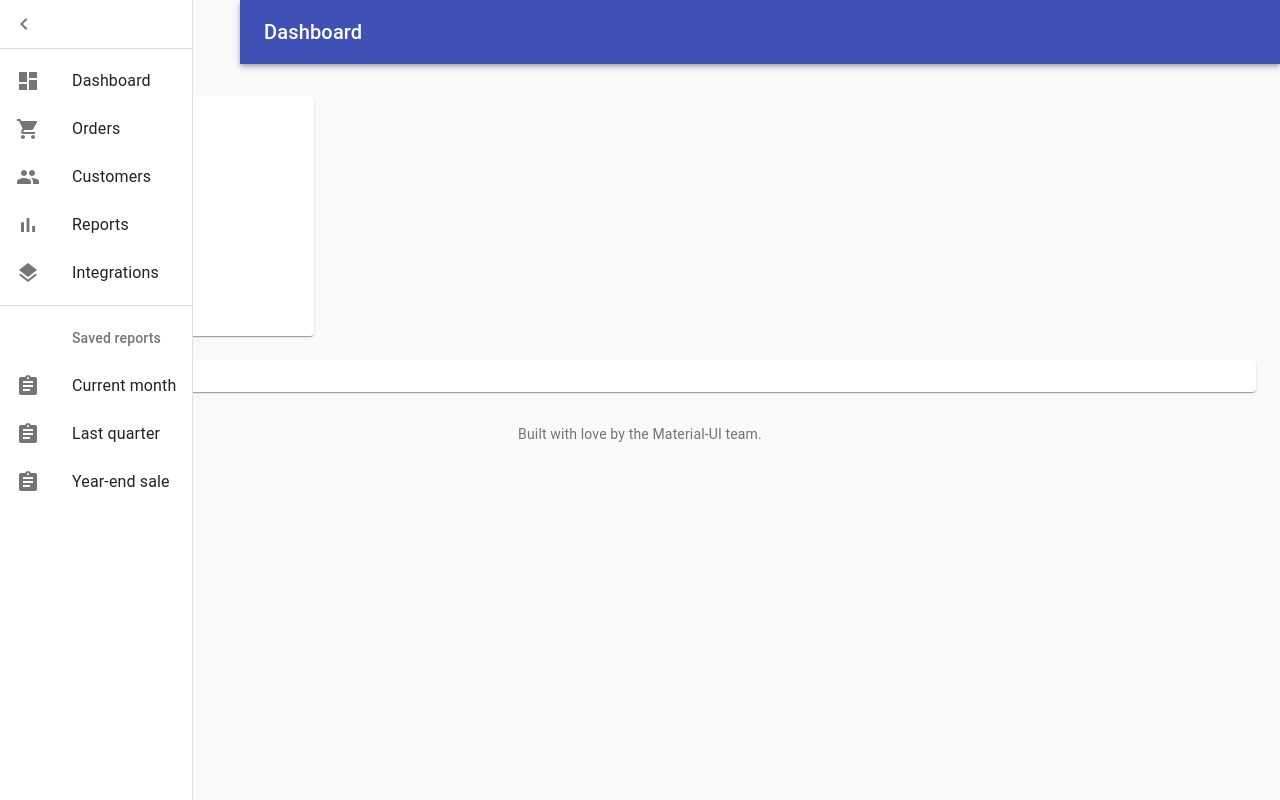
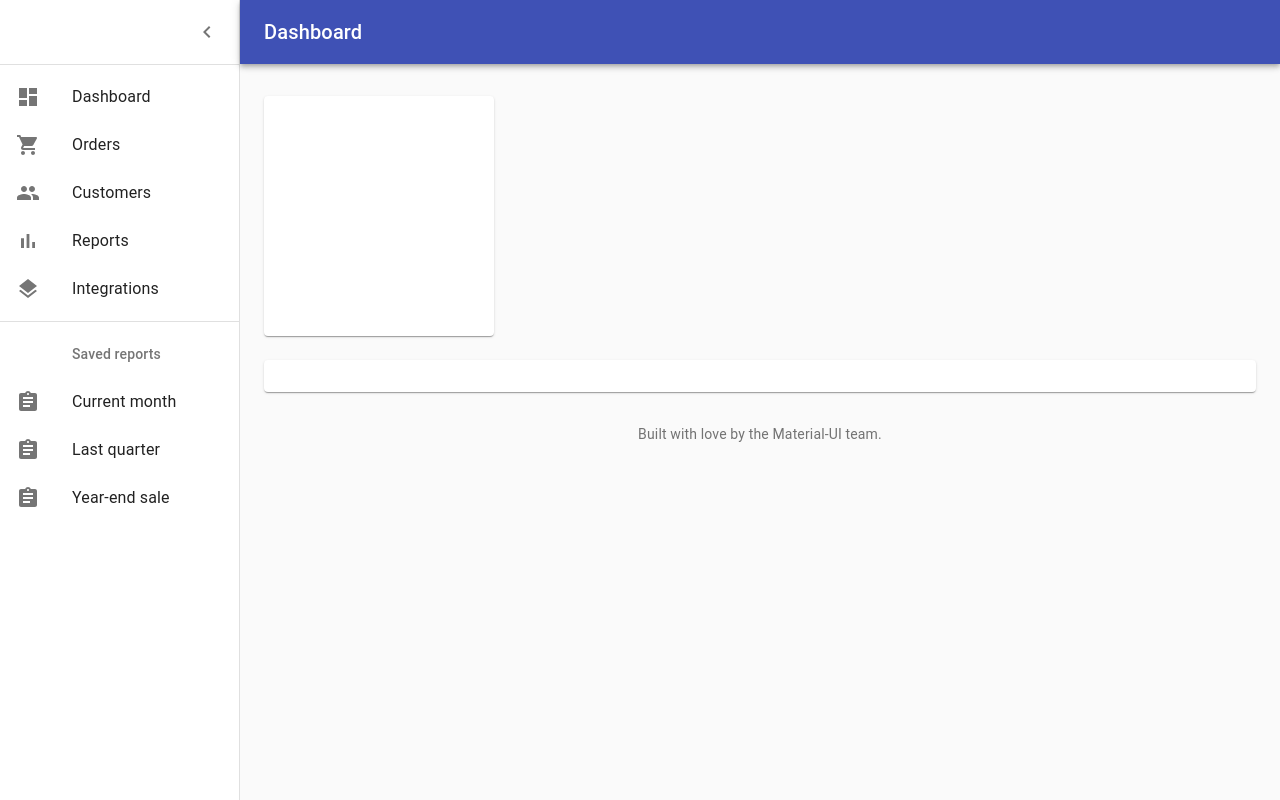
Before and after one commit to oparamo/courier, a React (Create React App) app: page / in a window 1280 px wide. Built offline with nearby package versions, Linux system fonts and the light colour scheme.

Commit message:
Fix explorer drawer css.

```diff
--- a/src/app/components/explorer/styles.js
+++ b/src/app/components/explorer/styles.js
@@ -3,32 +3,32 @@ import { makeStyles } from '@material-ui/core/styles';
 const drawerWidth = 240;
 
 const styles = makeStyles(theme => ({
-  toolbar: {
-    paddingRight: 24 // keep right padding when drawer closed
+  toolbarIcon: {
+    display: 'flex',
+    alignItems: 'center',
+    justifyContent: 'flex-end',
+    padding: '0 8px',
+    ...theme.mixins.toolbar,
   },
-  appBar: {
-    zIndex: theme.zIndex.drawer + 1,
-    transition: theme.transitions.create(['width', 'margin'], {
-      easing: theme.transitions.easing.sharp,
-      duration: theme.transitions.duration.leavingScreen
-    })
-  },
-  appBarShift: {
-    marginLeft: drawerWidth,
-    width: `calc(100% - ${drawerWidth}px)`,
-    transition: theme.transitions.create(['width', 'margin'], {
+  drawerPaper: {
+    position: 'relative',
+    whiteSpace: 'nowrap',
+    width: drawerWidth,
+    transition: theme.transitions.create('width', {
       easing: theme.transitions.easing.sharp,
       duration: theme.transitions.duration.enteringScreen
     })
   },
-  menuButton: {
-    marginRight: 36
-  },
-  menuButtonHidden: {
-    display: 'none'
-  },
-  title: {
-    flexGrow: 1
+  drawerPaperClose: {
+    overflowX: 'hidden',
+    transition: theme.transitions.create('width', {
+      easing: theme.transitions.easing.sharp,
+      duration: theme.transitions.duration.leavingScreen
+    }),
+    width: theme.spacing(7),
+    [theme.breakpoints.up('sm')]: {
+      width: theme.spacing(9)
+    }
   }
 }));
 
```
